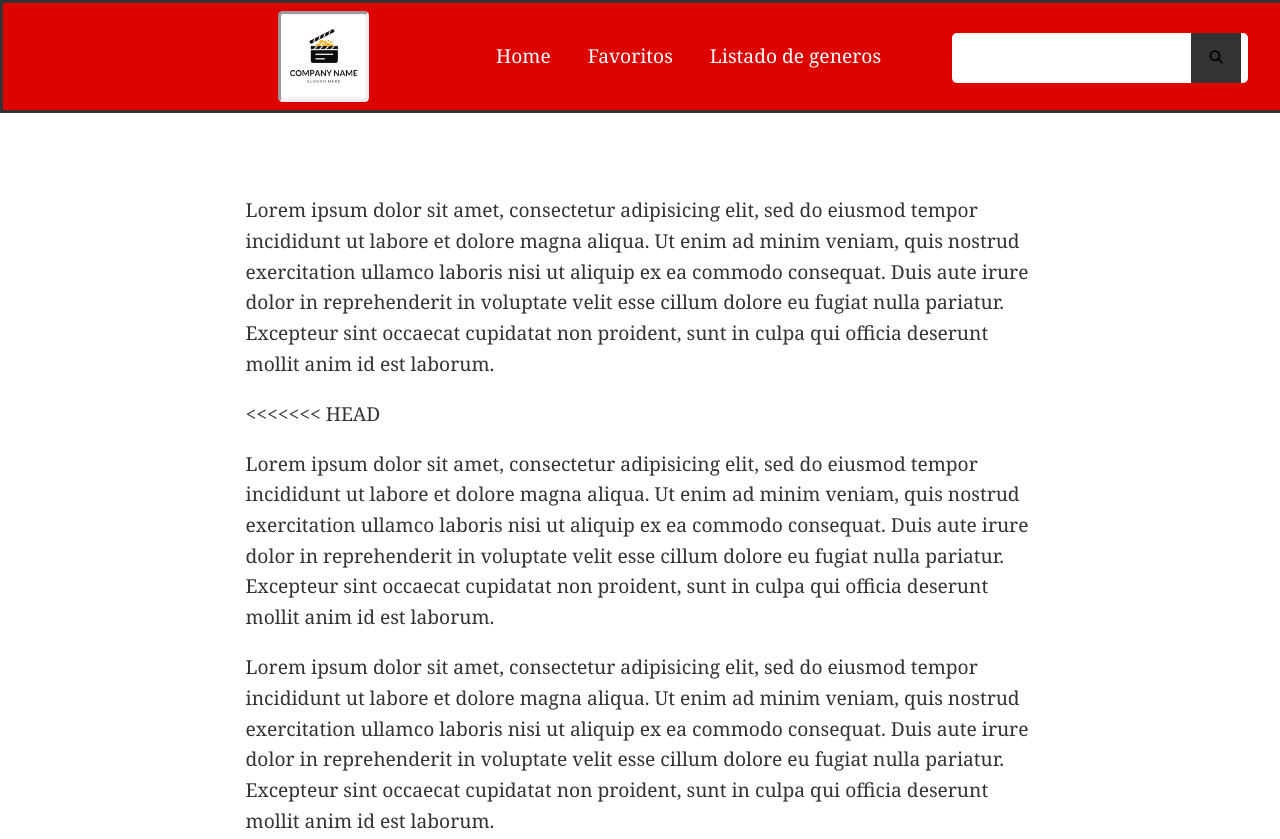
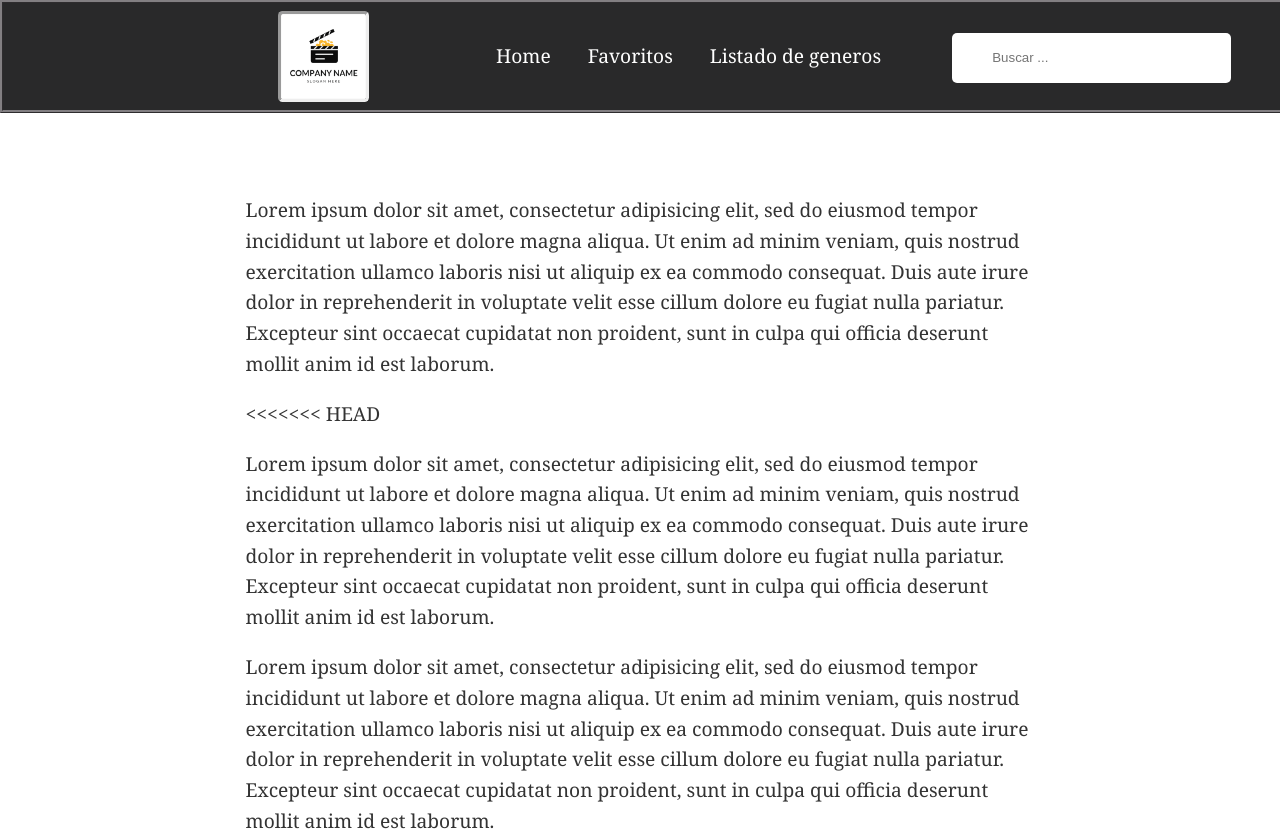
Before and after one commit to Mauroudesa/Proyecto, a plain HTML site: page home.html in a window 1280 px wide. Shown: the top 839 px of the page. Drawn offline with nearby package versions, Linux system fonts and the light colour scheme.

Commit message:
el buscador 22222

```diff
--- a/css/style.css
+++ b/css/style.css
@@ -15,14 +15,15 @@ body{
 }
 
 .header{
-  background-color: rgba(221, 2, 0,1);
+  background-color: rgb(41, 41, 42);
   text-decoration: none;
   position: fixed;
   padding: 0.5rem 0;
   left: 0;
   top: 0;
   width: 100%;
-  border-style: solid;
+  border-color: rgb(130, 127, 130);
+  border-style: ridge;
 }
 .main{
   padding: 11rem;
@@ -72,7 +73,7 @@ body{
 }
 .footerclass{
   background-color: rgb(64, 64, 64);
-  padding:1rem 0;
+  padding: 1rem 0;
   margin: 0;
   padding: 0;
   display: flex;
@@ -96,6 +97,7 @@ form{
   margin: 0 auto;
 }
 fieldset{
+  display: inline-block;
   background: #fff;
   border: 1px  #333;
   border-radius: 5px;
@@ -109,19 +111,31 @@ input, button{
   padding: 0;
 }
 input{
+  color: #666;
   border: none;
+  z-index: 2;
 }
 button{
-  width: 50px;
+  font-size: 1.4em;
+  width: 40px;
   border: none;
   background-color: #333;
+  transform: translate(-50px, 0);
+  transition-duration: 3s;
 }
-fa-search{
-  color: white;
 
-}
 input:focus{
   outline: none;
+}
+input:focus + button{
+  transform: translate(0,0);
+  transition-duration: 1s;
+  border-radius: 3px;
+  background-color:rgb(89, 89, 89) ;
+}
+
+.fa-search:before{
+  color: white;
 }
 
 /*media*/
--- a/home.html
+++ b/home.html
@@ -30,7 +30,7 @@
     <div class="search1">
       <form class="" action="index.html" method="post">
         <fieldset>
-          <input type="search" name="" value="">
+          <input type="search" name="" value="" placeholder="Buscar ...">
           <button type="sibmit" name="button">
           <i class="fa fa-search" aria-hidden="true"></i> </button>
         </fieldset>
```
